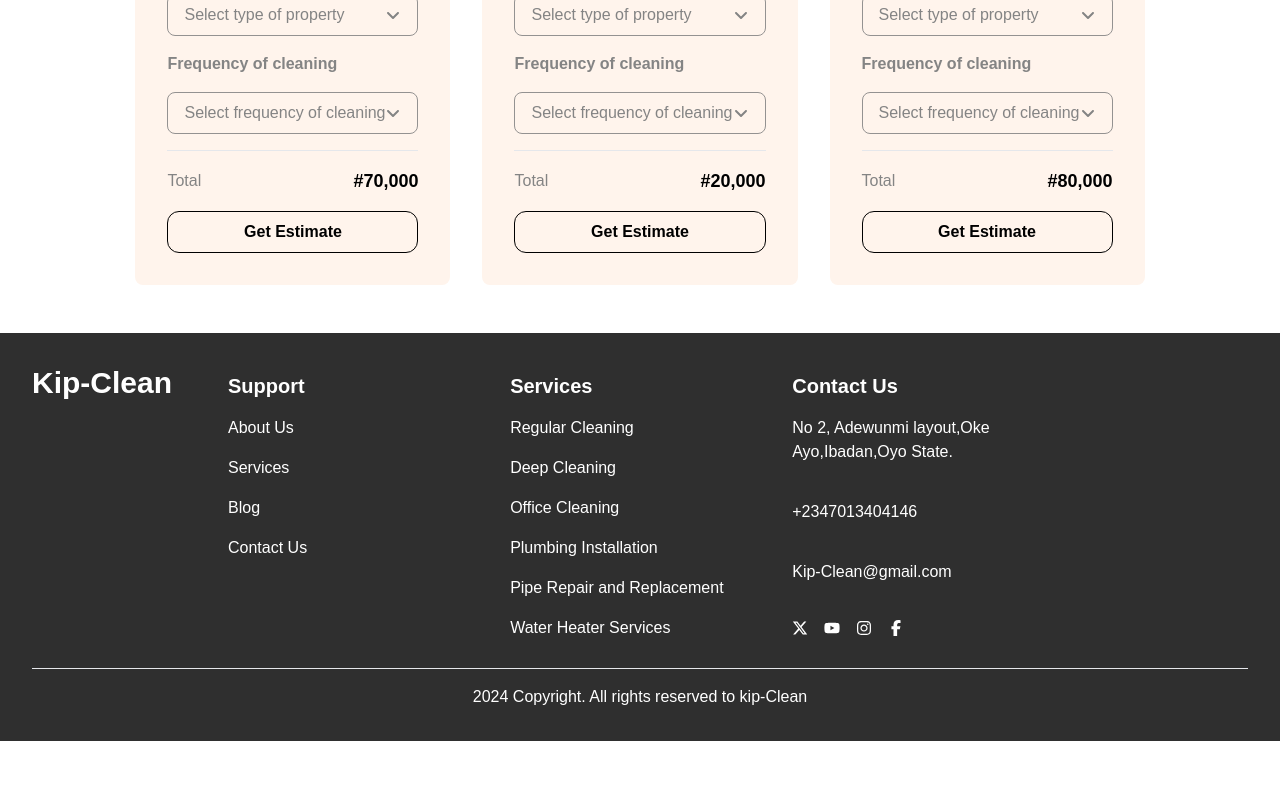
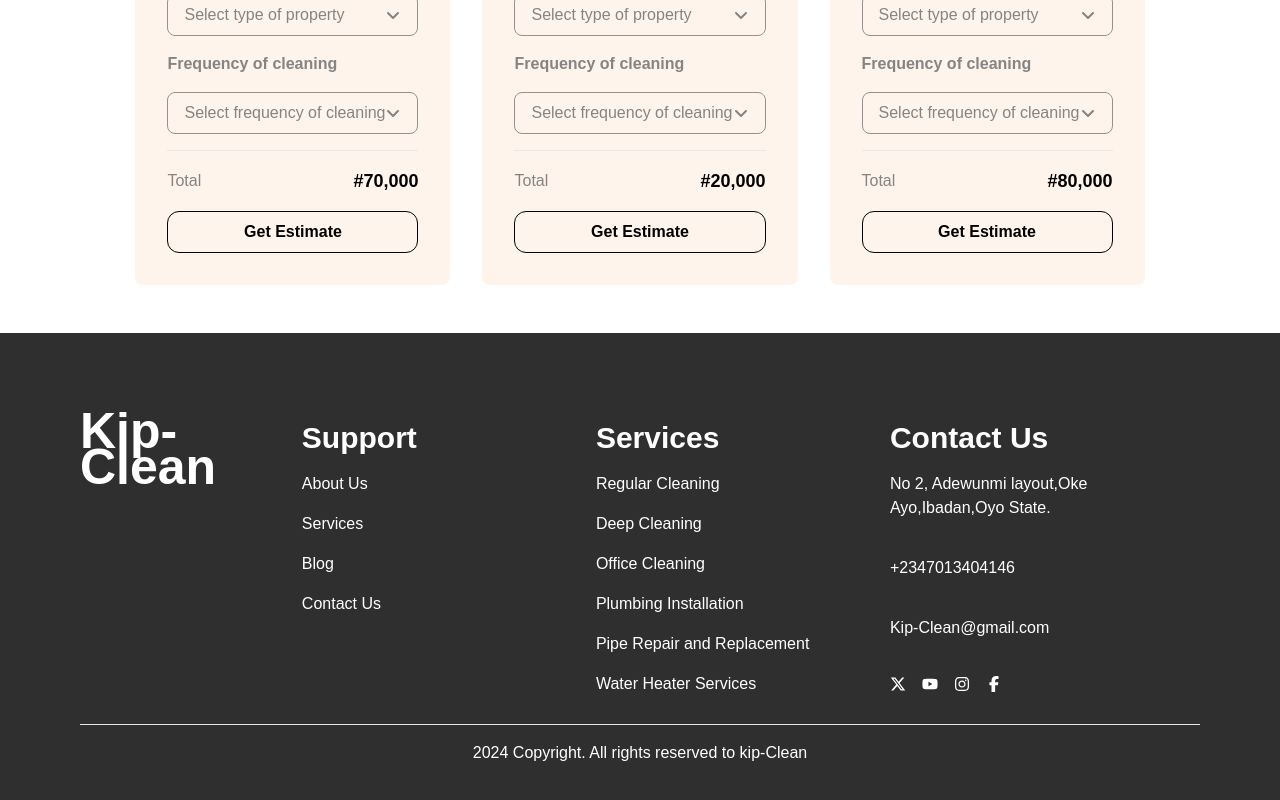
Before and after one commit to mosesfawole/kipclean-v1, a React (Vite) app: page /pricing in a window 1280 px wide. Shown: the part 476-1276 px from the top of the page. Before the commit the page ends 1217 px from the top, so only its background shows below. Built offline with nearby package versions, Linux system fonts and the light colour scheme; a web font is replaced by a local one.

Commit message:
fix major changes to the homepage both mobile and desktop

```diff
--- a/src/components/Footer.jsx
+++ b/src/components/Footer.jsx
@@ -7,17 +7,17 @@ const Footer = () => {
   const currentYear = new Date().getFullYear();
 
   return (
-    <div className=" bg-[#2f2f2f] text-white p-8 max-w-[1440px] mx-auto">
+    <div className=" bg-[#2f2f2f] text-white p-8 md:p-20 ">
       <div className="md:flex gap-4  items-baseline">
-        <div className=" ">
-          <h1 className=" mb-10 md:mb-0  text-3xl font-bold w-full sm:mr-8 md:mr-10  ">
+        <div className=" flex flex-1">
+          <h1 className=" mb-10 md:mb-0  text-3xl md:text-[50px] font-bold w-full sm:mr-8 md:mr-10  ">
             Kip-Clean
           </h1>
         </div>
         <div className="grid  grid-cols-2 sm:grid md:flex lg;grid md:mr-20  gap-16 justify-between ">
           <div className="order-2 md:order-1 w-full">
-            <h1 className="text-xl font-bold ">Support</h1>
-            <ul className="flex flex-col gap-4 pt-4 ">
+            <h1 className="text-xl font-bold md:text-3xl ">Support</h1>
+            <ul className="flex flex-col  gap-4 pt-4 ">
               <li>
                 <Link to={"/about"}>About Us</Link>
               </li>
@@ -34,19 +34,31 @@ const Footer = () => {
           </div>
           {/*  */}
           <div className="order-1 md:order-2 w-full ">
-            <h1 className="text-xl font-bold ">Services</h1>
-            <ul className="flex flex-col gap-4 pt-4 ">
+            <h1 className="text-xl font-bold md:text-3xl ">Services</h1>
+            <ul className="flex flex-col font-normal gap-4 pt-4 md:text-base">
+              <Link to="/Services">
                 <li>Regular Cleaning</li>
+              </Link>
+              <Link to="/Services">
                 <li>Deep Cleaning</li>
+              </Link>
+              <Link to="/Services">
                 <li>Office Cleaning</li>
+              </Link>
+              <Link to="/Services">
                 <li>Plumbing Installation</li>
+              </Link>
+              <Link to="/Services">
                 <li>Pipe Repair and Replacement</li>
+              </Link>
+              <Link to="/Services">
                 <li>Water Heater Services</li>
+              </Link>
             </ul>
           </div>
           {/*  */}
           <div className="order-3 w-full ">
-            <h1 className="text-xl font-bold ">Contact Us</h1>
+            <h1 className="text-xl font-bold md:text-3xl">Contact Us</h1>
             <ul className="flex flex-col gap-4 md:gap-9 pt-4 ">
               <li>No 2, Adewunmi layout,Oke Ayo,Ibadan,Oyo State.</li>
               <li>+2347013404146</li>
--- a/src/index.css
+++ b/src/index.css
@@ -10,7 +10,6 @@
     transform: translateX(-50%);
   }
 }
-
 @font-face {
   font-family: "Neue Montreal";
   src: url("./fonts\Neue Montreal\NeueMontreal-Regular.otf");
@@ -20,7 +19,7 @@
 @font-face {
   font-family: "Neue Montreal";
   src: url("./fonts\Neue Montreal\NeueMontreal-Light.otf");
-  font-weight: lighter;
+  font-weight: 300;
   font-style: normal;
 }
 @font-face {
```
Lines whose indentation alone changed are shown as unchanged.
